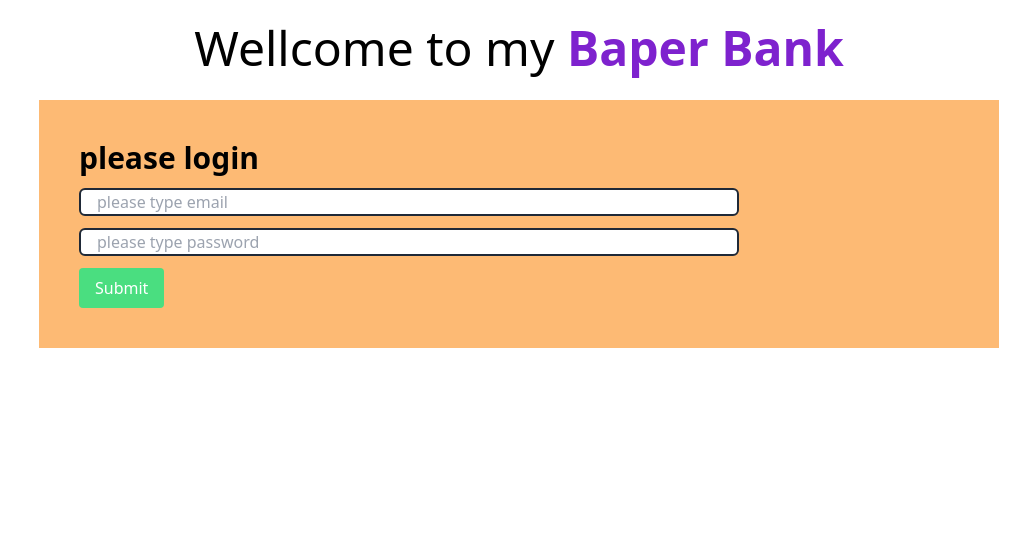
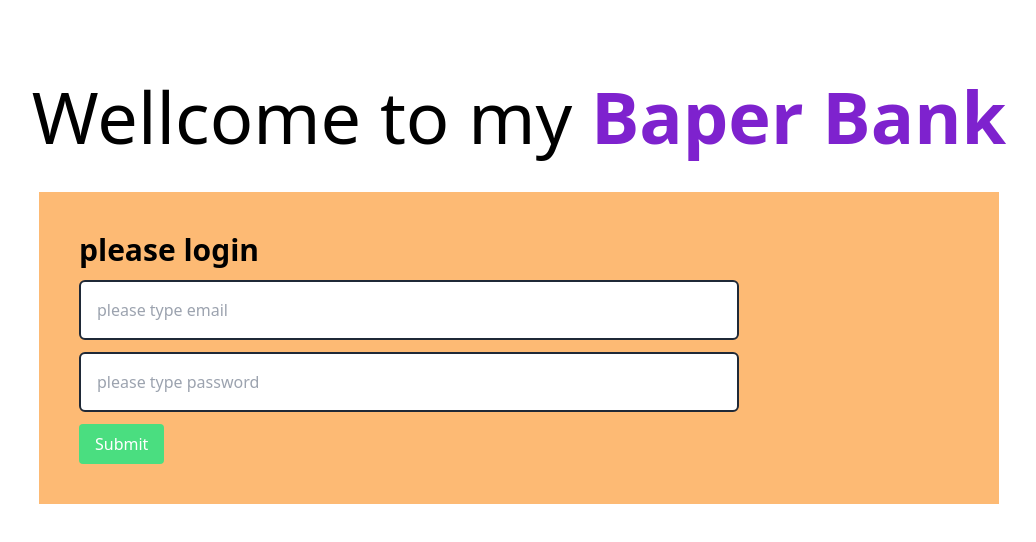
Before and after one commit to ahamednibir12/bank, a plain HTML site: page index.html in a window 1280 px wide. Shown: the whole page, without its empty margins (121-1157 px from the left). Drawn offline with nearby package versions, Linux system fonts and the light colour scheme.

Commit message:
fourth commit

```diff
--- a/index.html
+++ b/index.html
@@ -11,17 +11,17 @@
 
 <body>
   <header>
-    <h1 class="text-5xl text-center mt-6">Wellcome to my
+    <h1 class="text-7xl text-center mt-20">Wellcome to my
       <span class="font-semibold text-purple-700">Baper Bank</span>
     </h1>
   </header>
   <main>
-    <section class="bg-orange-300	w-3/4	 mx-auto mt-7 p-10 ">
+    <section class="bg-orange-300	w-3/4	 mx-auto mt-10 p-10 ">
       <h3 class="text-3xl font-semibold mb-3">please login</h3>
       <div>
-        <input id="user-email" class="border-2 border-gray-800 rounded-md block px-4 mb-3 w-3/4" type="email"
+        <input id="user-email" class="border-2 border-gray-800 rounded-md block p-4 mb-3 w-3/4" type="email"
           placeholder="please type email">
-        <input id="user-password" class="border-2 border-gray-800 rounded-md px-4 w-3/4 mb-3" type="password"
+        <input id="user-password" class="border-2 border-gray-800 rounded-md p-4 w-3/4 mb-3" type="password"
           placeholder="please type password">
         <button id="submit-btn"
           class="rounded       border-white-800 block bg-green-400 to-blue-500 hover:bg-sky-700 text-white px-4 py-2 font-medium ">Submit</button>
```
Also changed, not shown: banking.html (+2 -2 lines).
